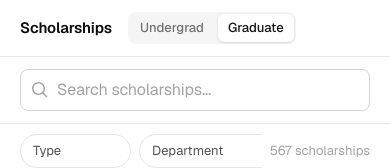
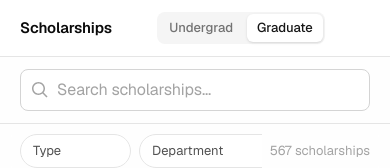
Before and after one commit to sammcclenaghan/uvic-scholarships, a Next.js app: page /search/grad in a window 390 px wide. Shown: the top 168 px of the page. Built offline with nearby package versions, Linux system fonts and the light colour scheme.

Commit message:
mobile changes

```diff
--- a/src/app/page.tsx
+++ b/src/app/page.tsx
@@ -47,6 +47,7 @@ export default function Home() {
             <p className="text-base font-normal text-gray-400 dark:text-gray-500">
               {total} awards. Start with a quick pick or search.
             </p>
+
           </div>
 
           <div className="mx-auto w-[min(520px,90vw)] space-y-4">
--- a/src/components/scholarship-search.tsx
+++ b/src/components/scholarship-search.tsx
@@ -169,7 +169,7 @@ export function ScholarshipSearch({
             Scholarships
           </a>
 
-          <div className="flex shrink-0 gap-1 rounded-lg bg-gray-100 p-0.5 dark:bg-gray-900">
+          <div className="ml-auto flex shrink-0 gap-1 rounded-lg bg-gray-100 p-0.5 dark:bg-gray-900 sm:ml-0">
             <a
               href={`/search/undergrad${deferredSearch ? `?q=${encodeURIComponent(deferredSearch)}` : ""}`}
               className={`rounded-md px-2.5 py-1 text-[13px] font-medium transition-colors ${
```
